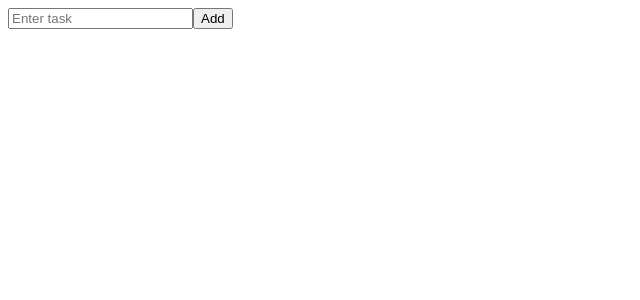
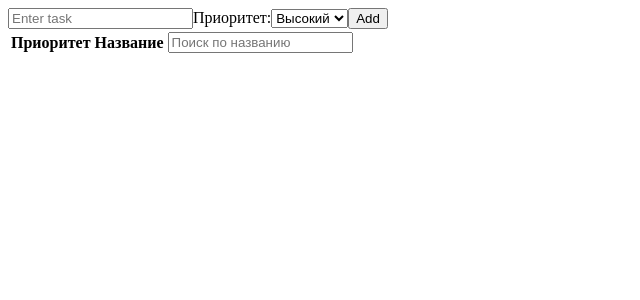
Before and after one commit to ayubova/React, a React (Vite) app: page / in a window 1280 px wide. Shown: the top 300 px of the page, without its empty margins (0-640 px from the left). Built offline with nearby package versions, Linux system fonts and the light colour scheme.

Commit message:
add priority to tasks

```diff
--- a/src/components/Button.js
+++ b/src/components/Button.js
@@ -8,14 +8,14 @@ export default function Button({
   index,
   name,
 }) {
-  if (name === 'Deleted') {
+  if (name === 'Delete') {
     return (
       <td>
         <button onClick={deleteTask}>Delete</button>
       </td>
     );
   }
-  if (name === 'Editing') {
+  if (name === 'Edit') {
     return isEditing ? (
       <td>
         <button
--- a/src/components/Input.js
+++ b/src/components/Input.js
@@ -1,6 +1,6 @@
 import React from 'react';
 
-export default function Input({ addTask, setInput }) {
+export default function Input({ addTask, setInput, setPriority }) {
   return (
     <div>
       <input
@@ -10,6 +10,12 @@ export default function Input({ addTask, setInput }) {
         placeholder="Enter task"
         onChange={setInput}
       />
+      Приоритет:
+      <select id="priority" onChange={setPriority}>
+        <option value="high">Высокий</option>
+        <option value="middle">Средний</option>
+        <option value="low">Низкий</option>
+      </select>
       <button type="button" onClick={addTask} id="submit">
         Add
       </button>
--- /dev/null
+++ b/src/components/ListHeader.js
@@ -0,0 +1,25 @@
+import React from 'react';
+
+export default class ListHeader extends React.Component {
+  constructor(props) {
+    super(props);
+  }
+
+  render() {
+    return (
+      <thead>
+        <tr>
+          <th>Приоритет</th>
+          <th>Название</th>
+          <th>
+            <input
+              type="text"
+              placeholder="Поиск по названию"
+              onKeyUp={this.props.handleFilter}
+            />
+          </th>
+        </tr>
+      </thead>
+    );
+  }
+}
--- a/src/components/ListRow.js
+++ b/src/components/ListRow.js
@@ -21,6 +21,7 @@ export default class ListRow extends React.Component {
     // формируем строку списка (компоненты: ячейка с задачей и кнопки)
     return (
       <tr>
+        <td>{this.props.priority}</td>
         <ListItem
           task={this.state.task}
           isEditing={this.state.isEditing}
--- a/src/components/Todo.js
+++ b/src/components/Todo.js
@@ -1,12 +1,14 @@
 import React from 'react';
 import ListRow from './ListRow';
+import ListHeader from './ListHeader';
 import Input from './Input';
 
-export default class Todo   extends React.Component {
+export default class Todo extends React.Component {
   constructor(props) {
     super(props);
 
     this.state = {
+      selectedPriority: 'Высокий',
       input: '',
       tasks: [],
     };
@@ -15,6 +17,12 @@ export default class Todo   extends React.Component {
 
   setInput = e => {
     this.setState({ input: e.target.value });
+  };
+
+  setPriority = e => {
+    this.setState({
+      selectedPriority: e.target.options[e.target.selectedIndex].textContent,
+    });
   };
 
   getUniqueKey = () => {
@@ -26,7 +34,14 @@ export default class Todo   extends React.Component {
   addTask = e => {
     this.setState({
       input: '',
-      tasks: [...this.state.tasks, this.state.input],
+      tasks: [
+        ...this.state.tasks,
+        {
+          name: this.state.input,
+          priority: this.state.selectedPriority,
+          isFiltered: false,
+        },
+      ],
     });
     document.getElementById('task').value = '';
   };
@@ -43,20 +58,34 @@ export default class Todo   extends React.Component {
     this.setState({ tasks: newTasks });
   };
 
+  // handleFilter = e => {
+  //   const request = e.target.value.toLowerCase();
+  //   const filteredTasks = this.state.tasks.filter(task =>
+  //     task.toLowerCase().includes(request),
+  //   );
+  //   this.setState({ filteredTasks });
+  // };
+
   render() {
     return (
       <div>
-        <Input setInput={this.setInput} addTask={this.addTask} />
+        <Input
+          setInput={this.setInput}
+          addTask={this.addTask}
+          setPriority={this.setPriority}
+        />
         <table>
+          <ListHeader handleFilter={this.handleFilter} />
           <tbody>
             {this.state.tasks.map((task, index) => (
               <ListRow
-                key={`id${task}`}
-                task={task}
+                key={`id${task.name}`}
+                task={task.name}
                 deleteTask={this.deleteTask}
                 saveEditedTask={this.saveEditedTask}
                 index={index}
                 getUniqueKey={this.getUniqueKey}
+                priority={task.priority}
               />
             ))}
           </tbody>
@@ -65,69 +94,3 @@ export default class Todo   extends React.Component {
     );
   }
 }
-
-//import React from 'react';
-// import ListRow from './ListRow';
-// import Input from './Input';
-
-// export default class extends React.Component {
-//   constructor(props) {
-//     super(props);
-
-//     this.state = {
-//       input: '',
-//       tasks: [],
-//     };
-
-//   }
-
-//   setInput = e => {
-//     this.setState({ input: e.target.value });
-//   };
-
-//   addTask = e => {
-//     e.preventDefault();
-//     this.setState({
-//       input: '',
-//       tasks: [...this.state.tasks, this.state.input],
-//     });
-//     document.getElementById('task').value = '';
-//   };
-
-//   deleteTask = indexToDelete => {
-//     this.setState({
-//       tasks: this.state.tasks.filter((task, index) => index != indexToDelete),
-//     });
-//   };
-
-//   saveEditedTask = (value, index) => {
-//     // e.preventDefault();
-//     // const indexOfTaskToEdit = e.target.parentNode.parentNode.getAttribute(
-//     //   'value',
-//     // );
-//     // const newTask = document.getElementById(indexOfTaskToEdit).value;
-//     const newTasks = this.state.tasks;
-//     newTasks[index] = value;
-//     this.setState({ tasks: newTasks });
-//   };
-
-//   render() {
-//     return (
-//       <div id="todoList">
-//         <Input setInput={this.setInput} addTask={this.addTask} />
-//         <table>
-//           <tbody>
-//             {this.state.tasks.map((task, index) => (
-//               <ListRow
-//                 task={task}
-//                 deleteTask={this.deleteTask}
-//                 saveEditedTask={this.saveEditedTask}
-//                 index={index}
-//               />
-//             ))}
-//           </tbody>
-//         </table>
-//       </div>
-//     );
-//   }
-// }
```
